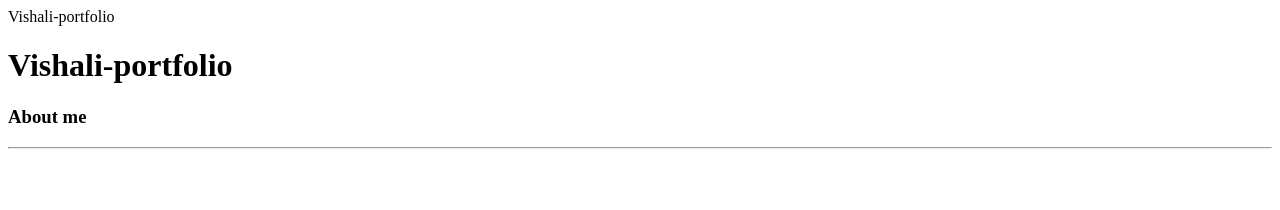
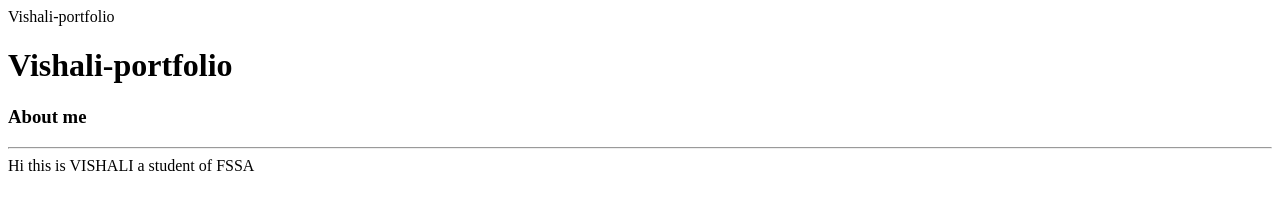
Before and after one commit to vishali-30/Vishali-portfolio, a plain HTML site: page index.html in a window 1280 px wide. Drawn offline with Linux system fonts and the light colour scheme.

Commit message:
Update index.html

```diff
--- a/index.html
+++ b/index.html
@@ -4,5 +4,6 @@
 <h1>Vishali-portfolio</h1>
 <h3>About me</h3>
 <hr>
+  Hi this is VISHALI a student of FSSA
 </body>
 </html>
```
